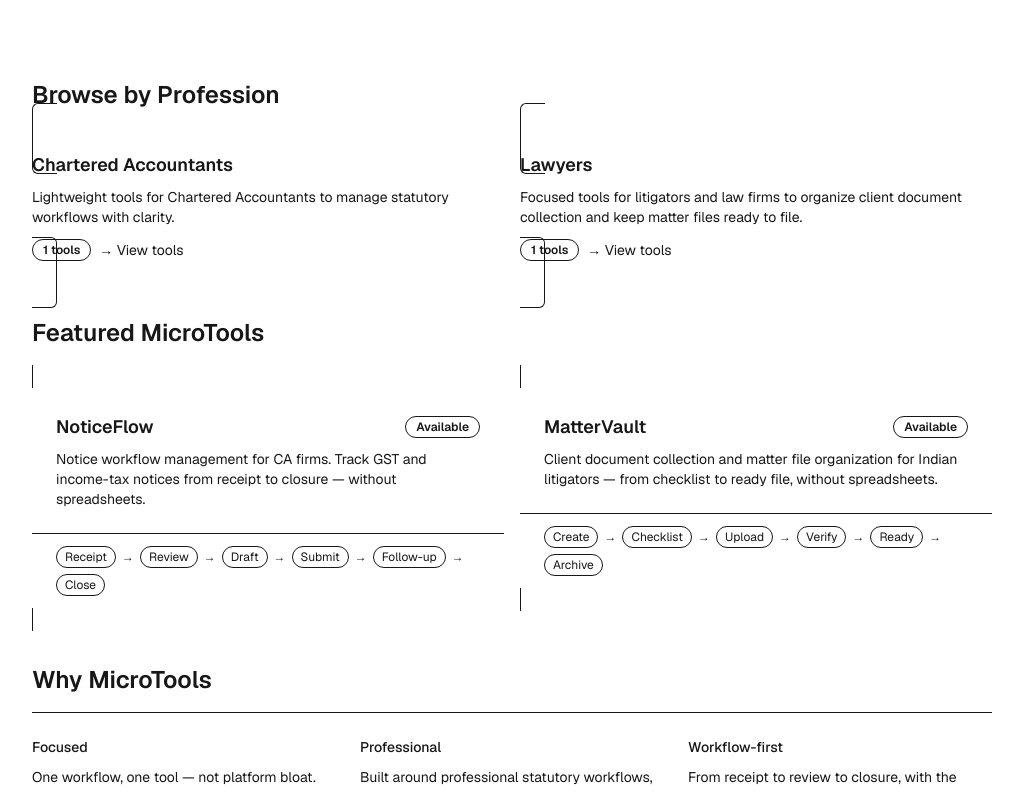
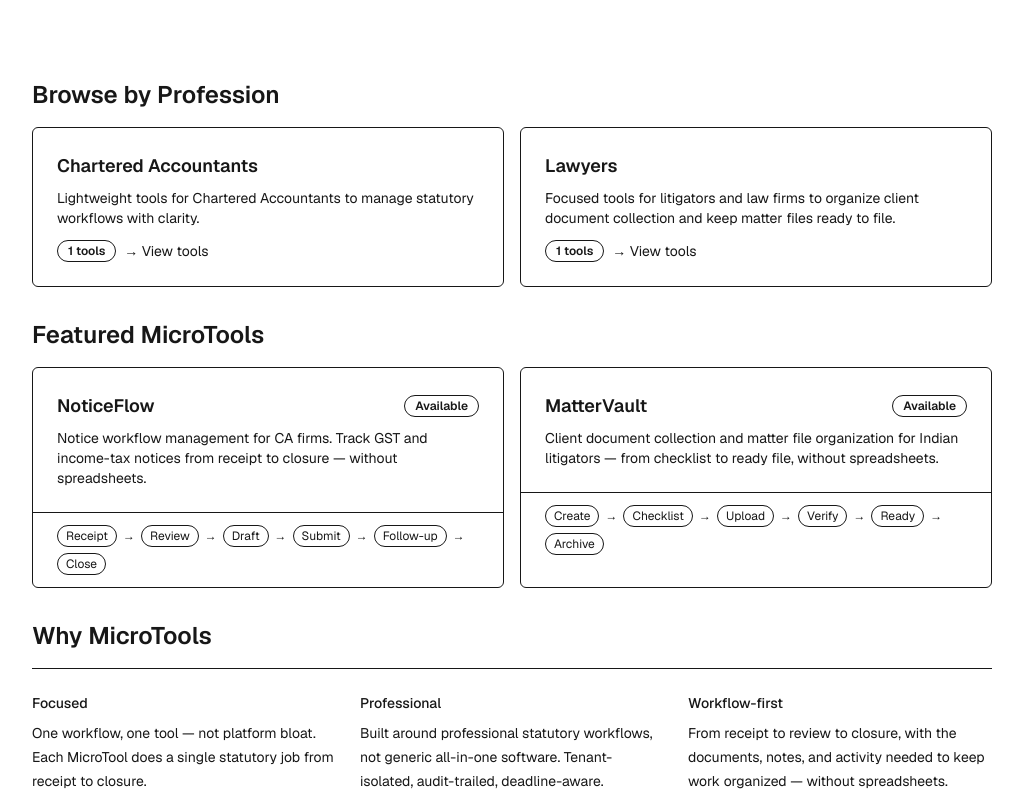
Before and after one commit to kaushalbhat0-personal/MicroNest-MicroTools, a Next.js app: page / in a window 1280 px wide. Shown: the part 560-1354 px from the top of the page, without its empty margins (128-1151 px from the left). Built offline with nearby package versions, Linux system fonts and the light colour scheme.

Commit message:
fix(marketing): stabilize animated card rendering

```diff
--- a/src/app/page.tsx
+++ b/src/app/page.tsx
@@ -42,9 +42,7 @@ export default function HomePage() {
           <h2 className="text-2xl font-semibold">Browse by Profession</h2>
           <div className={professions.length === 1 ? "grid gap-4 max-w-3xl mx-auto" : "grid gap-4 md:grid-cols-2"}>
             {professions.map((p, i) => (
-              <Reveal key={p.slug} delayMs={i * 60}>
-                <ProfessionCard profession={p} />
-              </Reveal>
+              <ProfessionCard key={p.slug} profession={p} delayMs={i * 60} />
             ))}
           </div>
         </section>
@@ -53,8 +51,8 @@ export default function HomePage() {
           <h2 className="text-2xl font-semibold">Featured MicroTools</h2>
           <div className={tools.length === 1 ? "grid gap-4 max-w-4xl mx-auto" : "grid gap-4 md:grid-cols-2"}>
             {tools.map((t, i) => (
-              <Reveal key={t.slug} delayMs={i * 60}>
-                <Link href={t.href} className="mn-card overflow-hidden rounded-md border hover:bg-accent">
+              <Link key={t.slug} href={t.href} className="mn-card overflow-hidden rounded-md border hover:bg-accent">
+                <Reveal delayMs={i * 60}>
                   <div className="p-6">
                     <div className="flex items-center justify-between gap-2">
                       <h3 className="text-lg font-semibold">{t.name}</h3>
@@ -91,16 +89,17 @@ export default function HomePage() {
                       <span className="rounded-full border bg-background px-2 py-0.5">Archive</span>
                     </div>
                   )}
+                </Reveal>
               </Link>
-              </Reveal>
             ))}
           </div>
         </section>
 
-        <Reveal>
         <section className="space-y-4">
           <h2 className="text-2xl font-semibold">Why MicroTools</h2>
-            <div className="grid gap-6 border-t pt-6 md:grid-cols-3">
+          <div className="border-t pt-6">
+            <Reveal>
+              <div className="grid gap-6 md:grid-cols-3">
                 <div className="space-y-2">
                   <h3 className="text-sm font-medium">Focused</h3>
                   <p className="text-sm leading-6 text-muted-foreground">One workflow, one tool — not platform bloat. Each MicroTool does a single statutory job from receipt to closure.</p>
@@ -114,8 +113,9 @@ export default function HomePage() {
                   <p className="text-sm leading-6 text-muted-foreground">From receipt to review to closure, with the documents, notes, and activity needed to keep work organized — without spreadsheets.</p>
                 </div>
               </div>
+            </Reveal>
+          </div>
         </section>
-        </Reveal>
 
         <footer className="flex flex-col items-center gap-2 border-t pt-6 text-sm text-muted-foreground sm:flex-row sm:justify-between">
           <div className="text-center sm:text-left">
--- a/src/components/marketing/profession-card.tsx
+++ b/src/components/marketing/profession-card.tsx
@@ -1,16 +1,19 @@
 import Link from "next/link";
 import { Badge } from "@/components/ui/badge";
 import type { Profession } from "@/content/microtools";
+import { Reveal } from "@/components/marketing/reveal";
 
-export function ProfessionCard({ profession }: { profession: Profession }) {
+export function ProfessionCard({ profession, delayMs }: { profession: Profession; delayMs?: number }) {
   return (
-    <Link href={`/profession/${profession.slug}`} className="mn-card rounded-md border p-6 hover:bg-accent">
+    <Link href={`/profession/${profession.slug}`} className="mn-card rounded-md border hover:bg-accent">
+      <Reveal delayMs={delayMs} className="p-6">
         <h3 className="text-lg font-semibold">{profession.name}</h3>
         <p className="mt-2 text-sm text-muted-foreground">{profession.description}</p>
         <div className="mt-3 flex items-center gap-2">
           <Badge variant="outline">{profession.tools.length} tools</Badge>
           <span className="text-sm text-muted-foreground">→ View tools</span>
         </div>
+      </Reveal>
     </Link>
   );
 }
```
Also changed, not shown: .agents/skills.md (added), 2 other files (tests, documents, lock files or other folders). Lines whose indentation alone changed are shown as unchanged.
